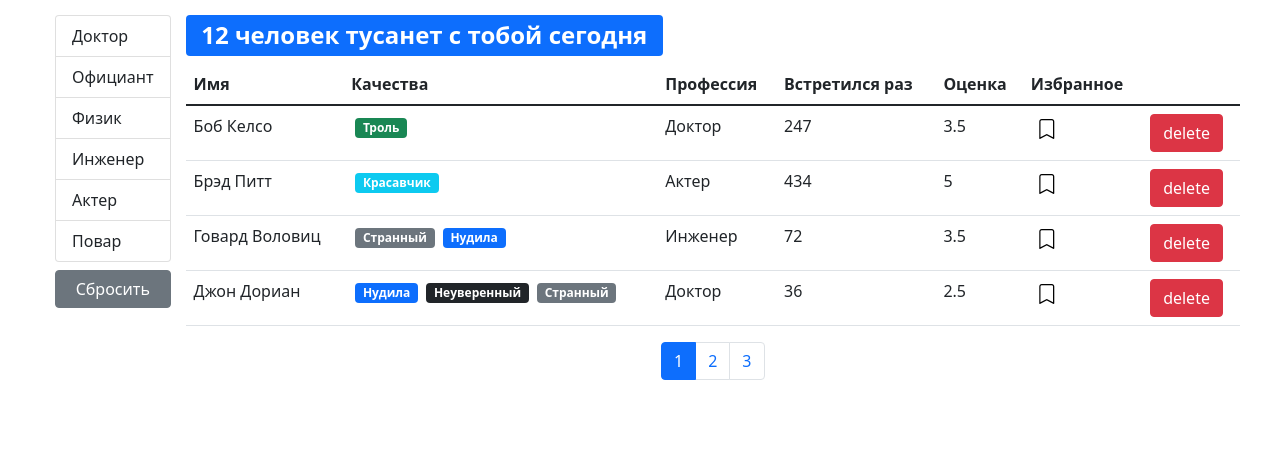
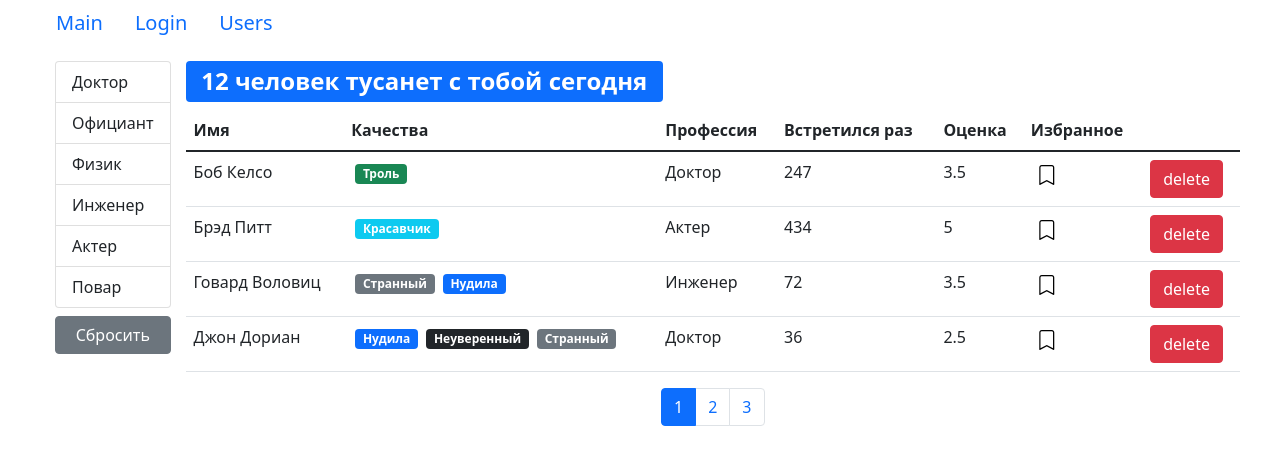
Before and after one commit to ZagSerSan/CP_fast-company, a React app: page /Users in a window 1280 px wide. Built offline with nearby package versions, Linux system fonts and the light colour scheme.

Commit message:
begin codding router dom

```diff
--- a/package.json
+++ b/package.json
@@ -11,6 +11,7 @@
     "prop-types": "^15.8.1",
     "react": "^18.2.0",
     "react-dom": "^18.2.0",
+    "react-router-dom": "^5.3.0",
     "react-scripts": "5.0.1",
     "web-vitals": "^2.1.4"
   },
--- a/src/app/App.js
+++ b/src/app/App.js
@@ -1,9 +1,21 @@
 import React from "react"
 import '../css/index.css'
+import { Switch, Route } from 'react-router-dom'
+import Nav from "./components/nav"
+import Main from "./layouts/main"
+import Login from "./layouts/login"
 import Users from "./components/users"
 
 function App() {
-  return <Users />
+  return <>
+    <Nav />
+    <Switch>
+      <Route path='/' exact component={Main}/>
+      <Route path='/Login' component={Login}/>
+      <Route path='/Users' component={Users}/>
+    </Switch>
+    {/* <Users /> */}
+  </>
 }
 
 export default App
--- a/src/app/api/fake.api/user.api.js
+++ b/src/app/api/fake.api/user.api.js
@@ -144,6 +144,12 @@ const users = [
   }
 ]
 
+// const getId = () => new Promise((resolve) => {
+//   window.setTimeout(function () {
+//     resolve(users.filter(user => ))
+//   }, 2000)
+// })
+
 const fetchAll = () => new Promise((resolve) => {
   window.setTimeout(function () {
     resolve(users)
--- /dev/null
+++ b/src/app/components/nav.jsx
@@ -0,0 +1,20 @@
+import React from 'react'
+import { Link } from 'react-router-dom'
+
+const Nav = () => {
+  return (
+    <ul className="nav">
+      <li className="nav-item">
+        <Link className="nav-link" exact to='/'>Main</Link>
+      </li>
+      <li className="nav-item">
+        <Link className="nav-link" to='/Login'>Login</Link>
+      </li>
+      <li className="nav-item">
+        <Link className="nav-link" to='/Users'>Users</Link>
+      </li>
+    </ul>
+  )
+}
+
+export default Nav
--- a/src/app/components/pagination.jsx
+++ b/src/app/components/pagination.jsx
@@ -9,7 +9,7 @@ const Pagination = ({ itemsCount, pageSize, onPageChange, currentPage }) => {
   if (pageCount === 1) return null
 
   return (
-    <nav className="nav">
+    <nav className="pagination-nav">
       <ul className="pagination">
         {pages.map((page) => (
           <li
--- a/src/app/components/users.jsx
+++ b/src/app/components/users.jsx
@@ -109,7 +109,8 @@ const Users = () => {
       }
     }
 
-    return (<>
+    return (
+    <div className="main-table">
       <div className="filter">
         {professions &&
           <div>
@@ -144,7 +145,7 @@ const Users = () => {
           onPageChange={handlePageChange}
         />
       </div>
-    </>)
+    </div>)
   } // if (users)
   // return "Loading..."
   return <IconSVG id={'loader'}/>
--- a/src/app/index.scss
+++ b/src/app/index.scss
@@ -1,8 +1,21 @@
 .root {
-  display: flex;
   width: 100%;
   max-width: 1200px;
   margin: 0px auto;
+}
+//=================================
+.nav {
+  li {
+    font-size: 20px;
+    &:hover {
+      text-decoration: underline;
+    }
+  }
+}
+
+.main-table {
+  display: flex;
+  width: 100%;
 }
 
 .filter {
@@ -13,7 +26,7 @@
   width: 100%;
   padding-top: 15px;
 }
-.nav {
+.pagination-nav {
   display: flex;
   justify-content: center;
 }
--- /dev/null
+++ b/src/app/layouts/login.jsx
@@ -0,0 +1,9 @@
+import React from 'react'
+
+const Login = () => {
+  return (
+    <h1>Login</h1>
+   )
+}
+
+export default Login
--- /dev/null
+++ b/src/app/layouts/main.jsx
@@ -0,0 +1,9 @@
+import React from 'react'
+
+const Main = () => {
+  return (
+    <h1>Main</h1>
+  )
+}
+
+export default Main
--- a/src/index.js
+++ b/src/index.js
@@ -1,14 +1,17 @@
 import React from "react"
 import ReactDOM from "react-dom/client"
+import { BrowserRouter } from "react-router-dom/cjs/react-router-dom.min"
 import App from "./app/App"
 import "./css/index.css"
 import reportWebVitals from "./reportWebVitals"
 
 const root = ReactDOM.createRoot(document.getElementById("root"))
 root.render(
-  <React.StrictMode>
-    <App />
-  </React.StrictMode>
+  <BrowserRouter>
+    <React.StrictMode>
+      <App />
+    </React.StrictMode>
+  </BrowserRouter>
 )
 
 // If you want to start measuring performance in your app, pass a function
```
Also changed, not shown: src/css/index.css, 1 other file.
